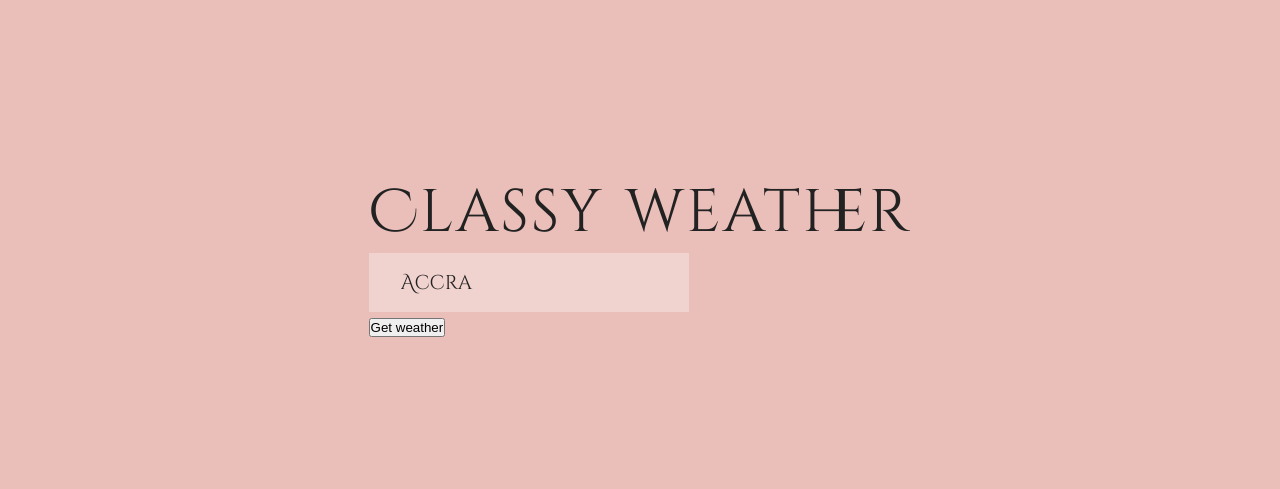
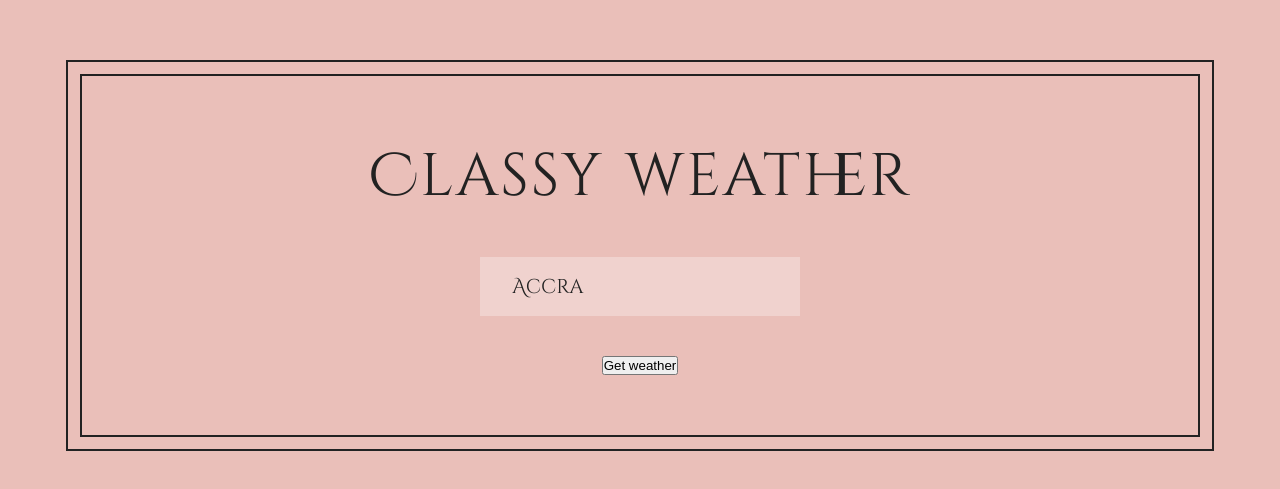
Before and after one commit to blackdreamer15/classy-weather, a React (Create React App) app: page / in a window 1280 px wide. Shown: the part 145-634 px from the top of the page. Built offline with nearby package versions, Linux system fonts and the light colour scheme.

Commit message:
Fix styles and add some spaces

```diff
--- a/src/App.js
+++ b/src/App.js
@@ -56,7 +56,7 @@ class App extends React.Component {
 
   render() {
     return (
-      <div c lassName="app">
+      <div className="app">
         <h1>Classy weather</h1>
 
         <div>
@@ -68,7 +68,9 @@ class App extends React.Component {
           />
         </div>
 
-        <button onClick={this.fetchWeather}>Get weather</button>
+        <button onClick={this.fetchWeather}>
+          Get weather
+        </button>
 
         {this.state.isLoading && (
           <p className="loader">Loading...</p>
```
